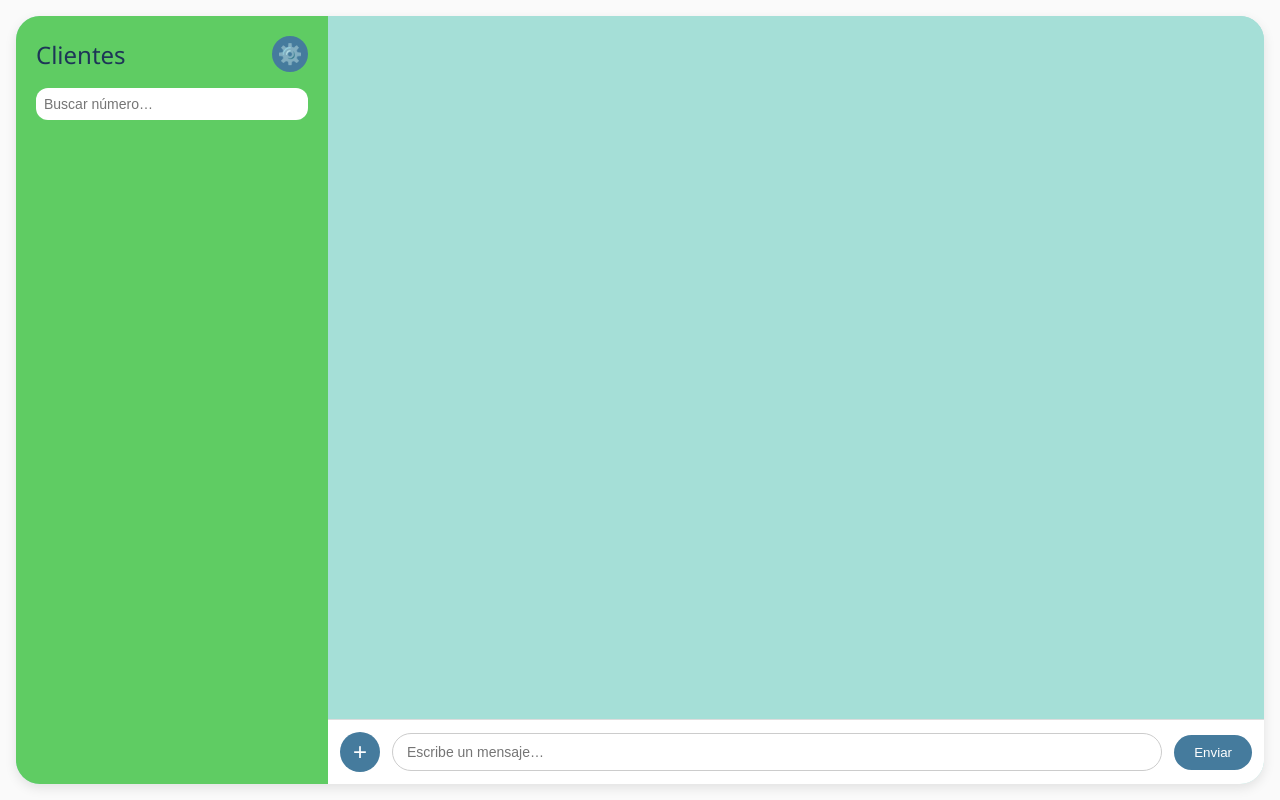
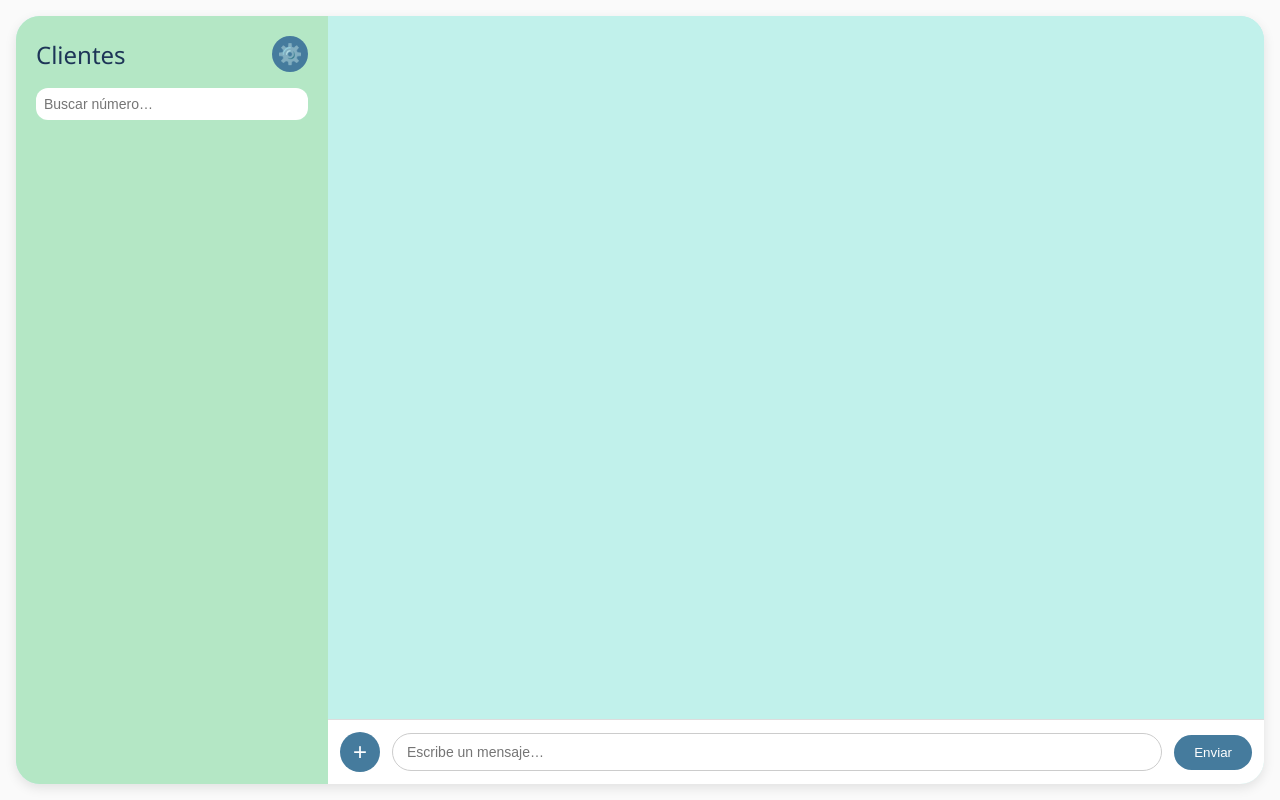
Before and after one commit to SantiagoCTB/whatsapp_api, a Flask app: template templates/index.html in a window 1280 px wide. Run offline with Flask 3, Linux system fonts and the light colour scheme; the template is opened without the code that fills it, so the values that code supplies are empty; parts of the project's set-up code (start-up, migrations or seed data) failed here and were passed over.

Commit message:
Intentando ponerlo bonito

```diff
--- a/templates/index.html
+++ b/templates/index.html
@@ -6,8 +6,8 @@
   <style>
     :root {
       --bg-page:        #fafafa;
-      --bg-sidebar:     #5fcc63; /* pastel verde */
-      --bg-chat:        #a5dfd7;
+      --bg-sidebar:     #b4e7c5; /* pastel verde */
+      --bg-chat:        #c1f1eb;
       --accent:         #457b9d;
       --accent-hover:   #1d3557;
       --bubble-user:    #eed38d;
```
